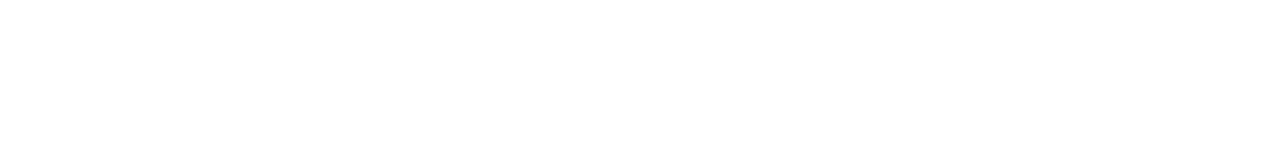
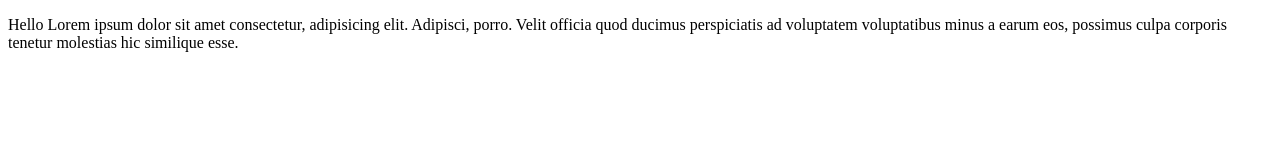
Before and after one commit to ARuskevich/GitDay, a plain HTML site: page index.html in a window 1280 px wide. Drawn offline with Linux system fonts and the light colour scheme.

Commit message:
added style sheet

```diff
--- a/index.html
+++ b/index.html
@@ -12,6 +12,6 @@
     <title>Document</title>
 </head>
 <body>
-
+    <p>Hello Lorem ipsum dolor sit amet consectetur, adipisicing elit. Adipisci, porro. Velit officia quod ducimus perspiciatis ad voluptatem voluptatibus minus a earum eos, possimus culpa corporis tenetur molestias hic similique esse.</p>
 </body>
 </html>
--- /dev/null
+++ b/styles.css
@@ -0,0 +1,3 @@
+body {
+    background-color: grey;
+}
```
